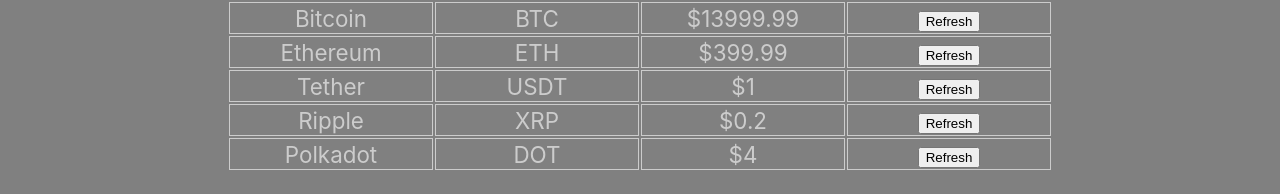
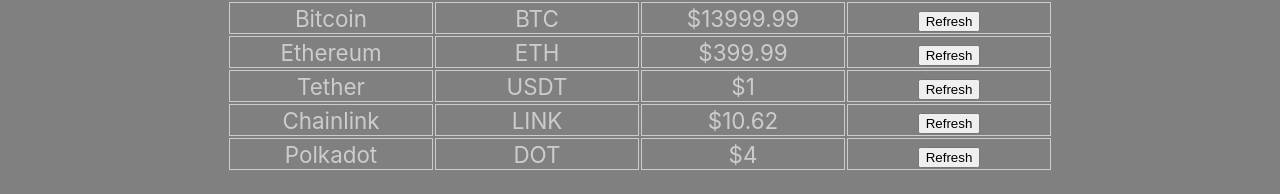
Before and after one commit to TheOmnium/coin-exchange, a React (Create React App) app: page / in a window 1280 px wide. Shown: the part 381-575 px from the top of the page. Built offline with nearby package versions, Linux system fonts and the light colour scheme.

Commit message:
lifting state up

```diff
--- a/src/App.js
+++ b/src/App.js
@@ -34,9 +34,9 @@
           price: 1.0
         },
         {
-          name: 'Ripple',
-          ticker: 'XRP',
-          price: 0.2
+          name: 'Chainlink',
+          ticker: 'LINK',
+          price: 10.62
         },
         {
         name: 'Polkadot',
@@ -45,18 +45,37 @@
         }
       ]
     }
+    this.handleRefresh = this.handleRefresh.bind(this);
   }
 
+
+  handleRefresh(valueChangeTicker) {
+    const newCoinData = this.state.coinData.map( function ( { ticker, name, price} ) {
+      let newPrice = price;
+      if( valueChangeTicker === ticker ) {
+        const randomPercentage = 0.995 + Math.random() * 0.01;
+      newPrice = newPrice * randomPercentage
+      }
+
+    return {
+      ticker,
+      name,
+      price: newPrice
+    }
+  });
+  this.setState({ coinData: newCoinData })
+}
   render() {
     return (
       <Div className="App">
         <Exchangeheader />
         <AccountBalance amount={this.state.balance}/>
-        <CoinList coinData={this.state.coinData} />
+        <CoinList coinData={this.state.coinData} handleRefresh={this.handleRefresh} />
       </Div>
     );
   }
-  }
+}
+
 
 
 export default App;
--- a/src/components/Coin/Coin.jsx
+++ b/src/components/Coin/Coin.jsx
@@ -13,26 +13,28 @@
 export default class Coin extends Component {
     constructor(props) {
         super(props);
-        this.state = {
-            price: this.props.price
-        }
         this.handleClick = this.handleClick.bind(this);
+
     }
+
 handleClick(event) {
-    event.preventDefault();
-    const randomPercentage = 0.995 + Math.random() * 0.01;
+        event.preventDefault();
+        this.props.handleRefresh(this.props.ticker);
+   /* const randomPercentage = 0.995 + Math.random() * 0.01;
     this.setState( function(oldstate ) {
         return {
             price: oldstate.price * randomPercentage
         };
     });
+    */
 }
+
     render() {
         return (
             <tr>
                 <Td>{this.props.name}</Td>
                 <Td>{this.props.ticker}</Td>
-                <Td>${this.state.price}</Td>
+                <Td>${this.props.price}</Td>
                 <Td>
                     <form action="#" method="POST">
                     <button onClick={this.handleClick}>Refresh</button>
--- a/src/components/CoinList/CoinList.jsx
+++ b/src/components/CoinList/CoinList.jsx
@@ -23,7 +23,11 @@
       <tbody>
         {
           this.props.coinData.map( ({name, ticker, price}) =>
-          <Coin key={ticker} name={name} ticker={ticker} price={price} />
+          <Coin key={ticker}
+          handleRefresh={this.props.handleRefresh}
+          name={name}
+          ticker={ticker}
+          price={price} />
           )
         }
           </tbody>
```
